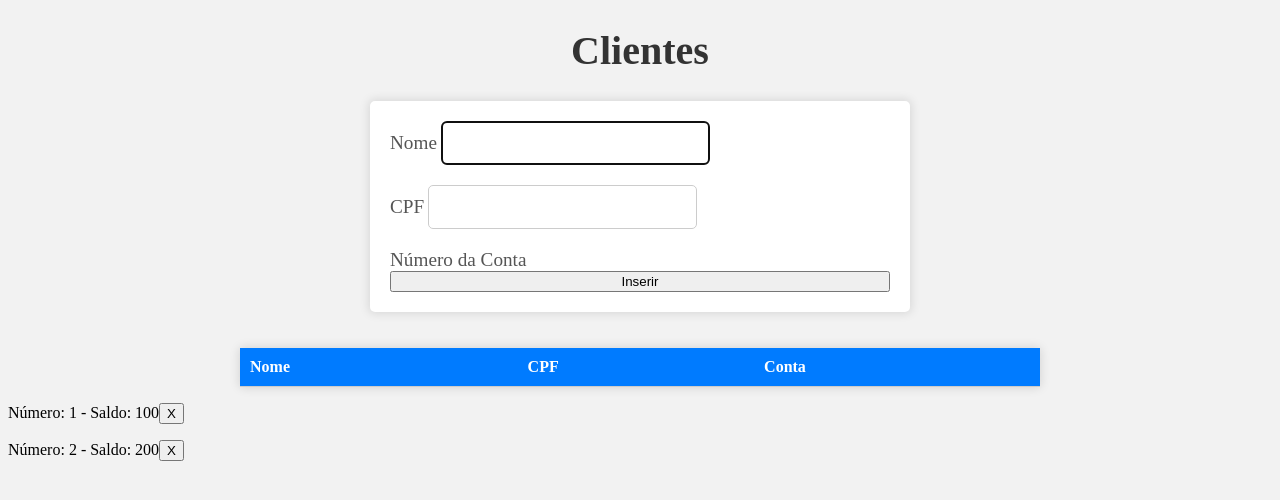
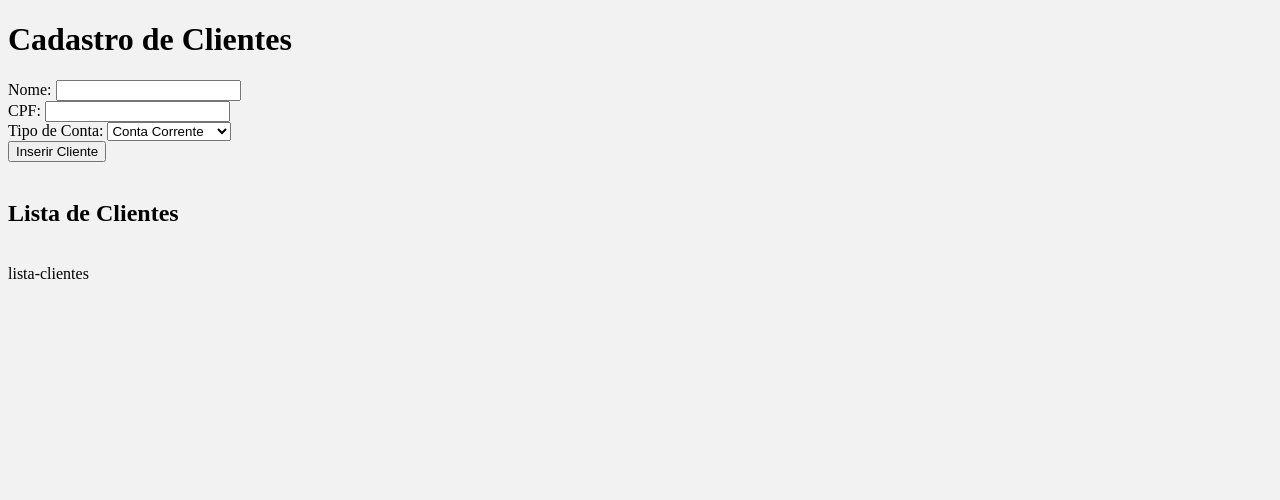
Before and after one commit to talinpk/banco, a website: page app/clientes.html in a window 1280 px wide. Drawn offline with Linux system fonts and the light colour scheme.

Commit message:
Update clientes.html

```diff
--- a/app/clientes.html
+++ b/app/clientes.html
@@ -8,57 +8,37 @@
     <link rel="stylesheet" href="slyle.css">
 </head>
 <body>
-
-    <h1 class="text-center">Clientes</h1>
-
-    <div id="mensagemView"></div>
-
-    <form class="form">
-
-        <div class="form-group">
-            <label for="nome">Nome</label>
-            <input type="text" id="nome" class="form-control" required autofocus/>
-        </div>
-
-        <div class="form-group">
-            <label for="conta">CPF</label>
-            <input type="text" id="cpf" class="form-control" required/>
-        </div>
-
-        <div class="form-group">
-            <label for="conta">Número da Conta</label>
-        </div>
-
-        <button class="btn btn-primary" type="submit" onclick="clienteController.inserir(event)">Inserir</button>
+    <h1>Cadastro de Clientes</h1>
+    <form>
+        <label for="nome">Nome:</label>
+        <input type="text" id="nome" name="nome" required>
+        <br>
+        <label for="cpf">CPF:</label>
+        <input type="text" id="cpf" name="cpf" required>
+        <br>
+        <label for="tipoConta">Tipo de Conta:</label>
+        <select id="tipoConta" name="tipoConta">
+            <option value="corrente">Conta Corrente</option>
+            <option value="poupança">Poupança</option>
+            <option value="bonificada">Conta Bonificada</option>
+        </select>
+        <br>
+        <button type="button" onclick="clienteController.inserir(event)">Inserir Cliente</button>
     </form>
-
     <br>
+    <h2>Lista de Clientes</h2>
+    <div id="lista-clientes"></div>
     <br>
-
-    <table>
-        <thead>
-        <tr>
-            <th>Nome</th>
-            <th>CPF</th>
-            <th>Conta</th>
-        </tr>
-        </thead>
-
-        <tbody>
-        </tbody>
-
-        <tfoot>
-        </tfoot>
-    </table>
+    <form>
+        <label for="lista-clientes">lista-clientes</label>
+    </form>
     <script src="js/model/cliente.js"></script>
     <script src="js/model/clientes.js"></script>
     <script src="js/model/conta.js"></script>
     <script src="js/model/conta-bonificada.js"></script>
-    <script src="js/model/cliente-especial.js"></script>
     <script src="js/model/poupanca.js"></script>
     <script src="js/model/contas.js"></script>
-    <script src="js/controller/conta-controller.js"></script>
-    <script src="js/controller/clienteController.js"></script>
+    <script src="js/controller/cliente-controller.js"></script>
     <script src="js/app.js"></script>
-    </body>
+</body>
 </html>
```
